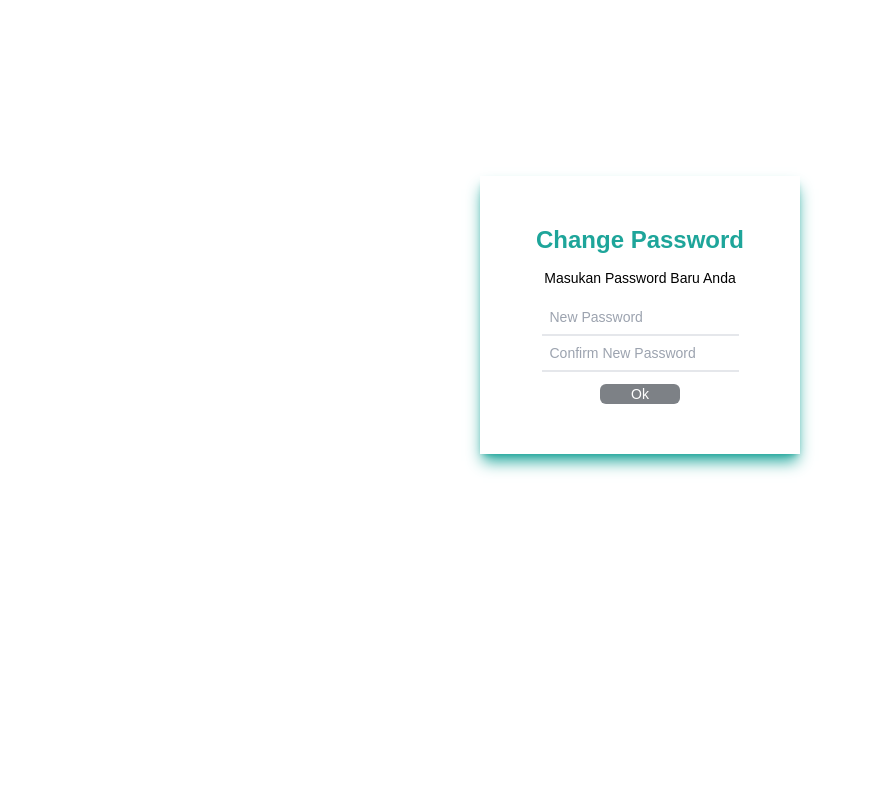
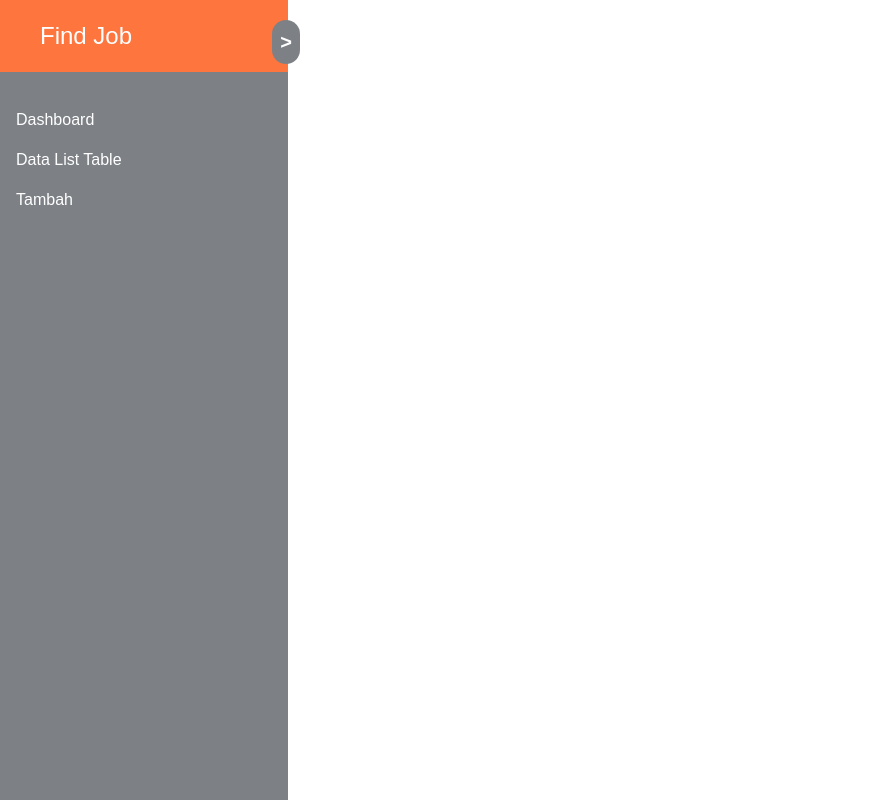
Before and after one commit to gisnaefde/find-job, a React (Create React App) app: page / in a window 1280 px wide. Shown: the whole page, without its empty margins (0-872 px from the left). Built offline with nearby package versions, Linux system fonts and the light colour scheme.

Commit message:
First Sidebar

```diff
--- a/src/App.js
+++ b/src/App.js
@@ -4,11 +4,12 @@ import Landing from './Page/Landing';
 import Login from './Page/Login';
 import Register from './Page/Register';
 import ChangePassword from './Page/ChangePassword';
+import Sidebar from './Layout/Dashboard/Sidebar';
 
 function App() {
   return (
     <div>
-      <ChangePassword/>
+      <Sidebar/>
     </div>
 
   );
--- /dev/null
+++ b/src/Layout/Dashboard/Sidebar.js
@@ -0,0 +1,29 @@
+import React, { useState } from "react";
+
+const Sidebar = () => {
+
+    const [open, setOpen] = useState(true)
+    const menus = [
+        { title: "Dashboard" },
+        { title: "Data List Table" },
+        { title: "Tambah" }
+    ]
+
+    return (
+        <div className="flex font-Mulish">
+            <div className={`${open ? "w-72" : "w-20"} bg-abu h-screen relative duration-300`}>
+                <div className="flex py-5 pl-5 bg-orange">
+                    <p className={`${!open && "hidden duration-300"} text-2xl text-white ml-5`}>Find Job</p>
+                    <button className={`p-2 text-white absolute rounded-full -right-3 text-xl font-bold bg-abu ${!open && "rotate-180 duration-300"}`} onClick={() => { setOpen(!open) }}>></button>
+                </div>
+                <ul className="text-white ml-4 mt-9">
+                    {menus.map((menu)=>(
+                        <li className={`${!open && "hidden"} my-4`}>{menu.title}</li>
+                    ))}
+                </ul>
+            </div>
+        </div>
+    )
+}
+
+export default Sidebar;
```
Also changed, not shown: src/Page/ChangePassword.js (line endings or trailing spaces).
